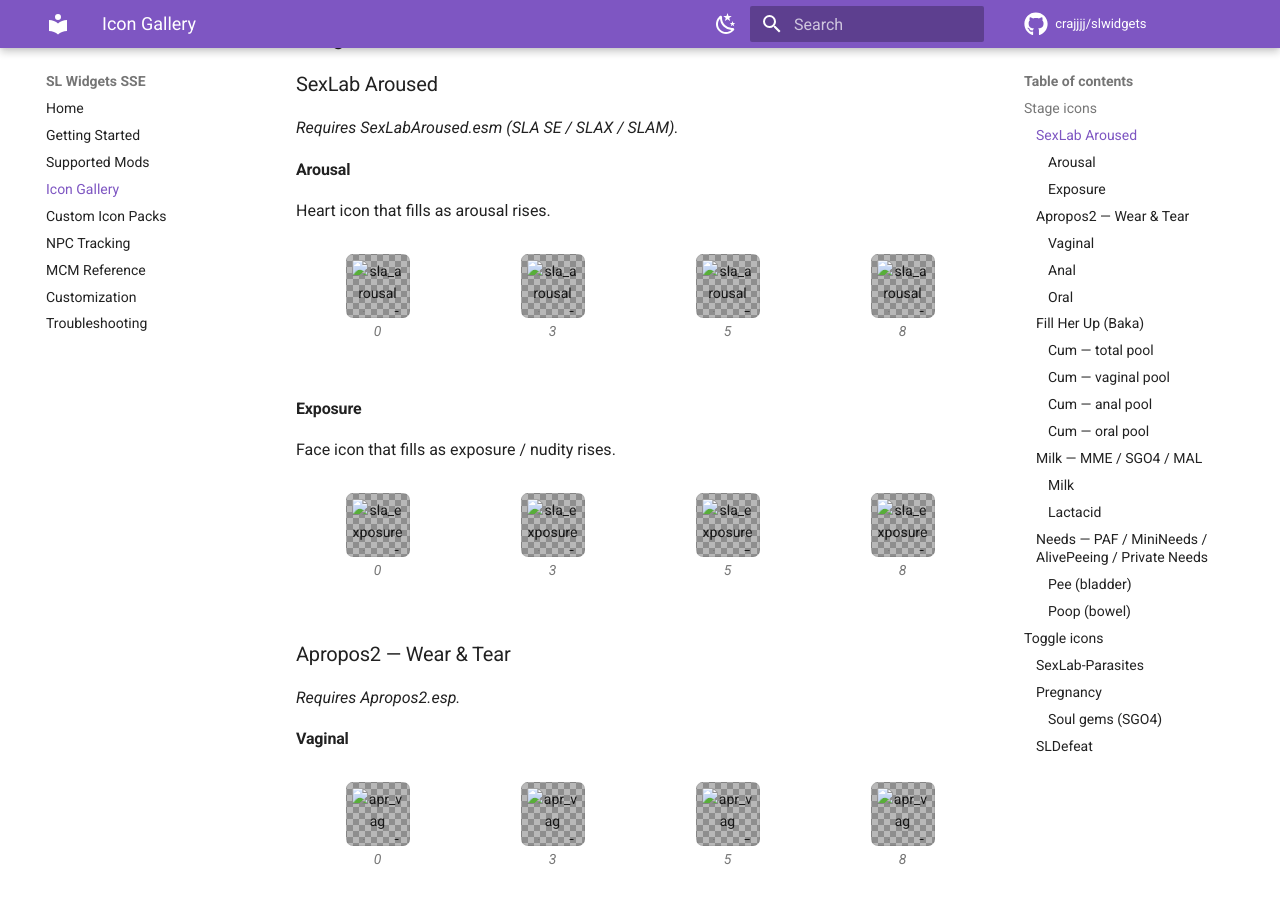
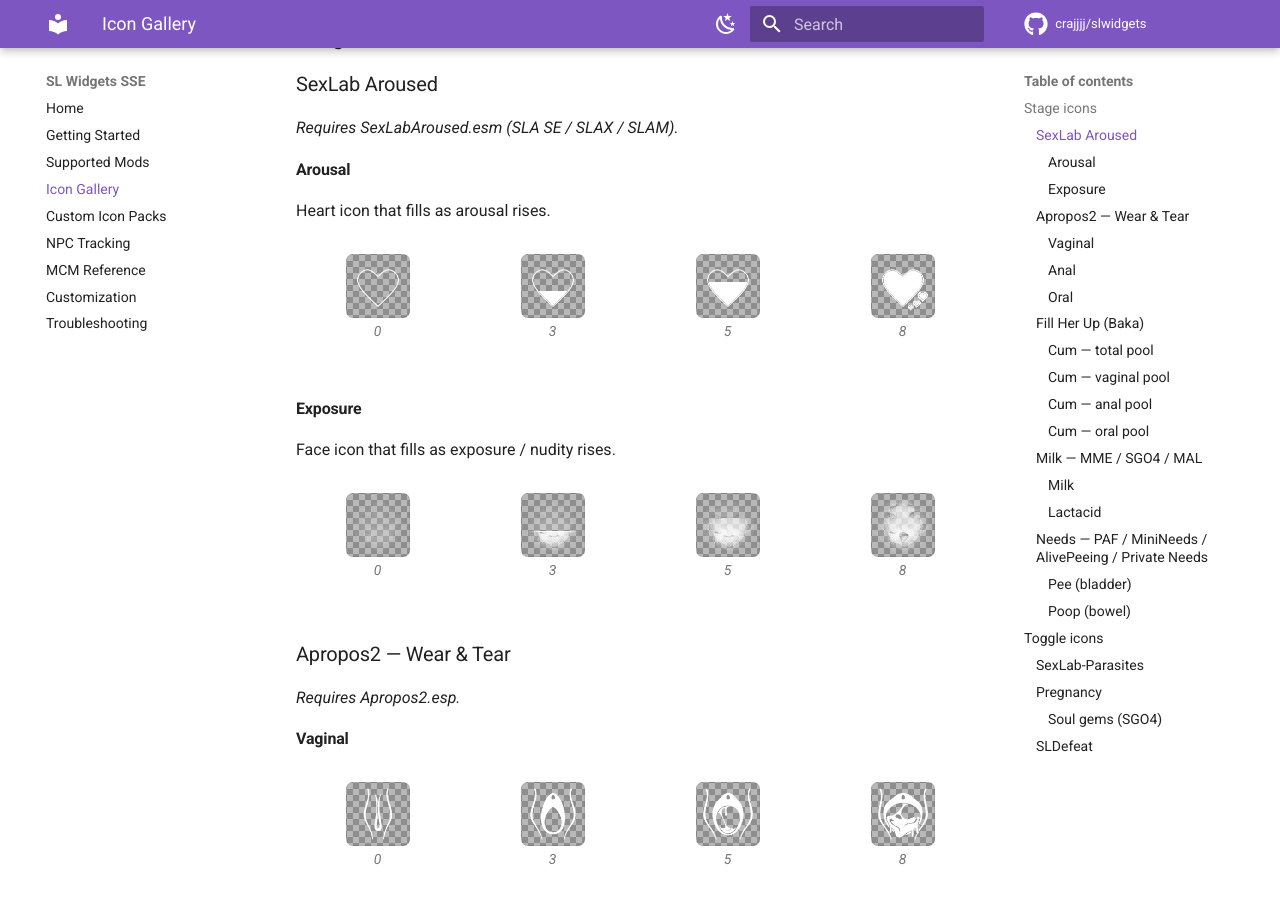
Before and after one commit to crajjjj/slwidgets, an MkDocs documentation site: the page built from docs/icons.md, in a window 1280 px wide and 900 px high, scrolled down 423 px. Built offline with MkDocs 1.6.1 and Material for MkDocs 9.7.7, drawn with Linux system fonts in a browser that asks for light colours; comment, search, counter and statistics services are not loaded.

Commit message:
Fix icon image paths for directory-URL mode
Pages use directory URLs (/icons/, /custom-packs/), so raw-HTML
<img> src must be ../assets/... not assets/... (MkDocs only rewrites
Markdown image paths, not raw HTML, so --strict didn't flag it).

```diff
--- a/build_icon_page.py
+++ b/build_icon_page.py
@@ -54,7 +54,7 @@
         fn = convert(f"{folder}/{prefix}{i}.dds", f"{key}_{i}")
         md.append(
             f'<figure class="icon-cell">'
-            f'<img src="assets/icons/{fn}" alt="{key} stage {i}">'
+            f'<img src="../assets/icons/{fn}" alt="{key} stage {i}">'
             f'<figcaption>{i}</figcaption></figure>'
         )
     md.append("\n</div>\n")
@@ -68,7 +68,7 @@
         fn = convert(rel, safe)
         md.append(
             f'<figure class="icon-cell icon-cell--wide">'
-            f'<img src="assets/icons/{fn}" alt="{caption}">'
+            f'<img src="../assets/icons/{fn}" alt="{caption}">'
             f'<figcaption>{caption}</figcaption></figure>'
         )
     md.append("\n</div>\n")
@@ -166,7 +166,7 @@
     fn = convert(f"pregnancymod/{gem_files[idx]}", f"preg_gems_{idx}")
     md.append(
         f'<figure class="icon-cell">'
-        f'<img src="assets/icons/{fn}" alt="soul gems stage {idx}">'
+        f'<img src="../assets/icons/{fn}" alt="soul gems stage {idx}">'
         f'<figcaption>{idx + 1}</figcaption></figure>'
     )
 md.append("\n</div>\n")
--- a/build_packs_page.py
+++ b/build_packs_page.py
@@ -76,7 +76,7 @@
 
 
 def fig(fn, alt, caption):
-    return (f'<figure class="icon-cell"><img src="assets/packs/{fn}" alt="{alt}">'
+    return (f'<figure class="icon-cell"><img src="../assets/packs/{fn}" alt="{alt}">'
             f'<figcaption>{caption}</figcaption></figure>')
 
 
--- a/docs/icons.md
+++ b/docs/icons.md
@@ -23,10 +23,10 @@
 
 <div class="icon-grid" markdown>
 
-<figure class="icon-cell"><img src="assets/icons/sla_arousal_0.png" alt="sla_arousal stage 0"><figcaption>0</figcaption></figure>
-<figure class="icon-cell"><img src="assets/icons/sla_arousal_3.png" alt="sla_arousal stage 3"><figcaption>3</figcaption></figure>
-<figure class="icon-cell"><img src="assets/icons/sla_arousal_5.png" alt="sla_arousal stage 5"><figcaption>5</figcaption></figure>
-<figure class="icon-cell"><img src="assets/icons/sla_arousal_8.png" alt="sla_arousal stage 8"><figcaption>8</figcaption></figure>
+<figure class="icon-cell"><img src="../assets/icons/sla_arousal_0.png" alt="sla_arousal stage 0"><figcaption>0</figcaption></figure>
+<figure class="icon-cell"><img src="../assets/icons/sla_arousal_3.png" alt="sla_arousal stage 3"><figcaption>3</figcaption></figure>
+<figure class="icon-cell"><img src="../assets/icons/sla_arousal_5.png" alt="sla_arousal stage 5"><figcaption>5</figcaption></figure>
+<figure class="icon-cell"><img src="../assets/icons/sla_arousal_8.png" alt="sla_arousal stage 8"><figcaption>8</figcaption></figure>
 
 </div>
 
@@ -37,10 +37,10 @@
 
 <div class="icon-grid" markdown>
 
-<figure class="icon-cell"><img src="assets/icons/sla_exposure_0.png" alt="sla_exposure stage 0"><figcaption>0</figcaption></figure>
-<figure class="icon-cell"><img src="assets/icons/sla_exposure_3.png" alt="sla_exposure stage 3"><figcaption>3</figcaption></figure>
-<figure class="icon-cell"><img src="assets/icons/sla_exposure_5.png" alt="sla_exposure stage 5"><figcaption>5</figcaption></figure>
-<figure class="icon-cell"><img src="assets/icons/sla_exposure_8.png" alt="sla_exposure stage 8"><figcaption>8</figcaption></figure>
+<figure class="icon-cell"><img src="../assets/icons/sla_exposure_0.png" alt="sla_exposure stage 0"><figcaption>0</figcaption></figure>
+<figure class="icon-cell"><img src="../assets/icons/sla_exposure_3.png" alt="sla_exposure stage 3"><figcaption>3</figcaption></figure>
+<figure class="icon-cell"><img src="../assets/icons/sla_exposure_5.png" alt="sla_exposure stage 5"><figcaption>5</figcaption></figure>
+<figure class="icon-cell"><img src="../assets/icons/sla_exposure_8.png" alt="sla_exposure stage 8"><figcaption>8</figcaption></figure>
 
 </div>
 
@@ -54,10 +54,10 @@
 
 <div class="icon-grid" markdown>
 
-<figure class="icon-cell"><img src="assets/icons/apr_vag_0.png" alt="apr_vag stage 0"><figcaption>0</figcaption></figure>
-<figure class="icon-cell"><img src="assets/icons/apr_vag_3.png" alt="apr_vag stage 3"><figcaption>3</figcaption></figure>
-<figure class="icon-cell"><img src="assets/icons/apr_vag_5.png" alt="apr_vag stage 5"><figcaption>5</figcaption></figure>
-<figure class="icon-cell"><img src="assets/icons/apr_vag_8.png" alt="apr_vag stage 8"><figcaption>8</figcaption></figure>
+<figure class="icon-cell"><img src="../assets/icons/apr_vag_0.png" alt="apr_vag stage 0"><figcaption>0</figcaption></figure>
+<figure class="icon-cell"><img src="../assets/icons/apr_vag_3.png" alt="apr_vag stage 3"><figcaption>3</figcaption></figure>
+<figure class="icon-cell"><img src="../assets/icons/apr_vag_5.png" alt="apr_vag stage 5"><figcaption>5</figcaption></figure>
+<figure class="icon-cell"><img src="../assets/icons/apr_vag_8.png" alt="apr_vag stage 8"><figcaption>8</figcaption></figure>
 
 </div>
 
@@ -66,10 +66,10 @@
 
 <div class="icon-grid" markdown>
 
-<figure class="icon-cell"><img src="assets/icons/apr_anal_0.png" alt="apr_anal stage 0"><figcaption>0</figcaption></figure>
-<figure class="icon-cell"><img src="assets/icons/apr_anal_3.png" alt="apr_anal stage 3"><figcaption>3</figcaption></figure>
-<figure class="icon-cell"><img src="assets/icons/apr_anal_5.png" alt="apr_anal stage 5"><figcaption>5</figcaption></figure>
-<figure class="icon-cell"><img src="assets/icons/apr_anal_8.png" alt="apr_anal stage 8"><figcaption>8</figcaption></figure>
+<figure class="icon-cell"><img src="../assets/icons/apr_anal_0.png" alt="apr_anal stage 0"><figcaption>0</figcaption></figure>
+<figure class="icon-cell"><img src="../assets/icons/apr_anal_3.png" alt="apr_anal stage 3"><figcaption>3</figcaption></figure>
+<figure class="icon-cell"><img src="../assets/icons/apr_anal_5.png" alt="apr_anal stage 5"><figcaption>5</figcaption></figure>
+<figure class="icon-cell"><img src="../assets/icons/apr_anal_8.png" alt="apr_anal stage 8"><figcaption>8</figcaption></figure>
 
 </div>
 
@@ -78,10 +78,10 @@
 
 <div class="icon-grid" markdown>
 
-<figure class="icon-cell"><img src="assets/icons/apr_oral_0.png" alt="apr_oral stage 0"><figcaption>0</figcaption></figure>
-<figure class="icon-cell"><img src="assets/icons/apr_oral_3.png" alt="apr_oral stage 3"><figcaption>3</figcaption></figure>
-<figure class="icon-cell"><img src="assets/icons/apr_oral_5.png" alt="apr_oral stage 5"><figcaption>5</figcaption></figure>
-<figure class="icon-cell"><img src="assets/icons/apr_oral_8.png" alt="apr_oral stage 8"><figcaption>8</figcaption></figure>
+<figure class="icon-cell"><img src="../assets/icons/apr_oral_0.png" alt="apr_oral stage 0"><figcaption>0</figcaption></figure>
+<figure class="icon-cell"><img src="../assets/icons/apr_oral_3.png" alt="apr_oral stage 3"><figcaption>3</figcaption></figure>
+<figure class="icon-cell"><img src="../assets/icons/apr_oral_5.png" alt="apr_oral stage 5"><figcaption>5</figcaption></figure>
+<figure class="icon-cell"><img src="../assets/icons/apr_oral_8.png" alt="apr_oral stage 8"><figcaption>8</figcaption></figure>
 
 </div>
 
@@ -95,10 +95,10 @@
 
 <div class="icon-grid" markdown>
 
-<figure class="icon-cell"><img src="assets/icons/fhu_total_0.png" alt="fhu_total stage 0"><figcaption>0</figcaption></figure>
-<figure class="icon-cell"><img src="assets/icons/fhu_total_3.png" alt="fhu_total stage 3"><figcaption>3</figcaption></figure>
-<figure class="icon-cell"><img src="assets/icons/fhu_total_5.png" alt="fhu_total stage 5"><figcaption>5</figcaption></figure>
-<figure class="icon-cell"><img src="assets/icons/fhu_total_8.png" alt="fhu_total stage 8"><figcaption>8</figcaption></figure>
+<figure class="icon-cell"><img src="../assets/icons/fhu_total_0.png" alt="fhu_total stage 0"><figcaption>0</figcaption></figure>
+<figure class="icon-cell"><img src="../assets/icons/fhu_total_3.png" alt="fhu_total stage 3"><figcaption>3</figcaption></figure>
+<figure class="icon-cell"><img src="../assets/icons/fhu_total_5.png" alt="fhu_total stage 5"><figcaption>5</figcaption></figure>
+<figure class="icon-cell"><img src="../assets/icons/fhu_total_8.png" alt="fhu_total stage 8"><figcaption>8</figcaption></figure>
 
 </div>
 
@@ -107,10 +107,10 @@
 
 <div class="icon-grid" markdown>
 
-<figure class="icon-cell"><img src="assets/icons/fhu_vag_0.png" alt="fhu_vag stage 0"><figcaption>0</figcaption></figure>
-<figure class="icon-cell"><img src="assets/icons/fhu_vag_3.png" alt="fhu_vag stage 3"><figcaption>3</figcaption></figure>
-<figure class="icon-cell"><img src="assets/icons/fhu_vag_5.png" alt="fhu_vag stage 5"><figcaption>5</figcaption></figure>
-<figure class="icon-cell"><img src="assets/icons/fhu_vag_8.png" alt="fhu_vag stage 8"><figcaption>8</figcaption></figure>
+<figure class="icon-cell"><img src="../assets/icons/fhu_vag_0.png" alt="fhu_vag stage 0"><figcaption>0</figcaption></figure>
+<figure class="icon-cell"><img src="../assets/icons/fhu_vag_3.png" alt="fhu_vag stage 3"><figcaption>3</figcaption></figure>
+<figure class="icon-cell"><img src="../assets/icons/fhu_vag_5.png" alt="fhu_vag stage 5"><figcaption>5</figcaption></figure>
+<figure class="icon-cell"><img src="../assets/icons/fhu_vag_8.png" alt="fhu_vag stage 8"><figcaption>8</figcaption></figure>
 
 </div>
 
@@ -119,10 +119,10 @@
 
 <div class="icon-grid" markdown>
 
-<figure class="icon-cell"><img src="assets/icons/fhu_anal_0.png" alt="fhu_anal stage 0"><figcaption>0</figcaption></figure>
-<figure class="icon-cell"><img src="assets/icons/fhu_anal_3.png" alt="fhu_anal stage 3"><figcaption>3</figcaption></figure>
-<figure class="icon-cell"><img src="assets/icons/fhu_anal_5.png" alt="fhu_anal stage 5"><figcaption>5</figcaption></figure>
-<figure class="icon-cell"><img src="assets/icons/fhu_anal_8.png" alt="fhu_anal stage 8"><figcaption>8</figcaption></figure>
+<figure class="icon-cell"><img src="../assets/icons/fhu_anal_0.png" alt="fhu_anal stage 0"><figcaption>0</figcaption></figure>
+<figure class="icon-cell"><img src="../assets/icons/fhu_anal_3.png" alt="fhu_anal stage 3"><figcaption>3</figcaption></figure>
+<figure class="icon-cell"><img src="../assets/icons/fhu_anal_5.png" alt="fhu_anal stage 5"><figcaption>5</figcaption></figure>
+<figure class="icon-cell"><img src="../assets/icons/fhu_anal_8.png" alt="fhu_anal stage 8"><figcaption>8</figcaption></figure>
 
 </div>
 
@@ -131,10 +131,10 @@
 
 <div class="icon-grid" markdown>
 
-<figure class="icon-cell"><img src="assets/icons/fhu_oral_0.png" alt="fhu_oral stage 0"><figcaption>0</figcaption></figure>
-<figure class="icon-cell"><img src="assets/icons/fhu_oral_3.png" alt="fhu_oral stage 3"><figcaption>3</figcaption></figure>
-<figure class="icon-cell"><img src="assets/icons/fhu_oral_5.png" alt="fhu_oral stage 5"><figcaption>5</figcaption></figure>
-<figure class="icon-cell"><img src="assets/icons/fhu_oral_8.png" alt="fhu_oral stage 8"><figcaption>8</figcaption></figure>
+<figure class="icon-cell"><img src="../assets/icons/fhu_oral_0.png" alt="fhu_oral stage 0"><figcaption>0</figcaption></figure>
+<figure class="icon-cell"><img src="../assets/icons/fhu_oral_3.png" alt="fhu_oral stage 3"><figcaption>3</figcaption></figure>
+<figure class="icon-cell"><img src="../assets/icons/fhu_oral_5.png" alt="fhu_oral stage 5"><figcaption>5</figcaption></figure>
+<figure class="icon-cell"><img src="../assets/icons/fhu_oral_8.png" alt="fhu_oral stage 8"><figcaption>8</figcaption></figure>
 
 </div>
 
@@ -148,10 +148,10 @@
 
 <div class="icon-grid" markdown>
 
-<figure class="icon-cell"><img src="assets/icons/mme_milk_0.png" alt="mme_milk stage 0"><figcaption>0</figcaption></figure>
-<figure class="icon-cell"><img src="assets/icons/mme_milk_3.png" alt="mme_milk stage 3"><figcaption>3</figcaption></figure>
-<figure class="icon-cell"><img src="assets/icons/mme_milk_5.png" alt="mme_milk stage 5"><figcaption>5</figcaption></figure>
-<figure class="icon-cell"><img src="assets/icons/mme_milk_8.png" alt="mme_milk stage 8"><figcaption>8</figcaption></figure>
+<figure class="icon-cell"><img src="../assets/icons/mme_milk_0.png" alt="mme_milk stage 0"><figcaption>0</figcaption></figure>
+<figure class="icon-cell"><img src="../assets/icons/mme_milk_3.png" alt="mme_milk stage 3"><figcaption>3</figcaption></figure>
+<figure class="icon-cell"><img src="../assets/icons/mme_milk_5.png" alt="mme_milk stage 5"><figcaption>5</figcaption></figure>
+<figure class="icon-cell"><img src="../assets/icons/mme_milk_8.png" alt="mme_milk stage 8"><figcaption>8</figcaption></figure>
 
 </div>
 
@@ -162,10 +162,10 @@
 
 <div class="icon-grid" markdown>
 
-<figure class="icon-cell"><img src="assets/icons/mme_lact_0.png" alt="mme_lact stage 0"><figcaption>0</figcaption></figure>
-<figure class="icon-cell"><img src="assets/icons/mme_lact_3.png" alt="mme_lact stage 3"><figcaption>3</figcaption></figure>
-<figure class="icon-cell"><img src="assets/icons/mme_lact_5.png" alt="mme_lact stage 5"><figcaption>5</figcaption></figure>
-<figure class="icon-cell"><img src="assets/icons/mme_lact_8.png" alt="mme_lact stage 8"><figcaption>8</figcaption></figure>
+<figure class="icon-cell"><img src="../assets/icons/mme_lact_0.png" alt="mme_lact stage 0"><figcaption>0</figcaption></figure>
+<figure class="icon-cell"><img src="../assets/icons/mme_lact_3.png" alt="mme_lact stage 3"><figcaption>3</figcaption></figure>
+<figure class="icon-cell"><img src="../assets/icons/mme_lact_5.png" alt="mme_lact stage 5"><figcaption>5</figcaption></figure>
+<figure class="icon-cell"><img src="../assets/icons/mme_lact_8.png" alt="mme_lact stage 8"><figcaption>8</figcaption></figure>
 
 </div>
 
@@ -179,10 +179,10 @@
 
 <div class="icon-grid" markdown>
 
-<figure class="icon-cell"><img src="assets/icons/paf_pee_0.png" alt="paf_pee stage 0"><figcaption>0</figcaption></figure>
-<figure class="icon-cell"><img src="assets/icons/paf_pee_1.png" alt="paf_pee stage 1"><figcaption>1</figcaption></figure>
-<figure class="icon-cell"><img src="assets/icons/paf_pee_3.png" alt="paf_pee stage 3"><figcaption>3</figcaption></figure>
-<figure class="icon-cell"><img src="assets/icons/paf_pee_4.png" alt="paf_pee stage 4"><figcaption>4</figcaption></figure>
+<figure class="icon-cell"><img src="../assets/icons/paf_pee_0.png" alt="paf_pee stage 0"><figcaption>0</figcaption></figure>
+<figure class="icon-cell"><img src="../assets/icons/paf_pee_1.png" alt="paf_pee stage 1"><figcaption>1</figcaption></figure>
+<figure class="icon-cell"><img src="../assets/icons/paf_pee_3.png" alt="paf_pee stage 3"><figcaption>3</figcaption></figure>
+<figure class="icon-cell"><img src="../assets/icons/paf_pee_4.png" alt="paf_pee stage 4"><figcaption>4</figcaption></figure>
 
 </div>
 
@@ -191,10 +191,10 @@
 
 <div class="icon-grid" markdown>
 
-<figure class="icon-cell"><img src="assets/icons/paf_poop_0.png" alt="paf_poop stage 0"><figcaption>0</figcaption></figure>
-<figure class="icon-cell"><img src="assets/icons/paf_poop_1.png" alt="paf_poop stage 1"><figcaption>1</figcaption></figure>
-<figure class="icon-cell"><img src="assets/icons/paf_poop_3.png" alt="paf_poop stage 3"><figcaption>3</figcaption></figure>
-<figure class="icon-cell"><img src="assets/icons/paf_poop_4.png" alt="paf_poop stage 4"><figcaption>4</figcaption></figure>
+<figure class="icon-cell"><img src="../assets/icons/paf_poop_0.png" alt="paf_poop stage 0"><figcaption>0</figcaption></figure>
+<figure class="icon-cell"><img src="../assets/icons/paf_poop_1.png" alt="paf_poop stage 1"><figcaption>1</figcaption></figure>
+<figure class="icon-cell"><img src="../assets/icons/paf_poop_3.png" alt="paf_poop stage 3"><figcaption>3</figcaption></figure>
+<figure class="icon-cell"><img src="../assets/icons/paf_poop_4.png" alt="paf_poop stage 4"><figcaption>4</figcaption></figure>
 
 </div>
 
@@ -208,9 +208,9 @@
 
 <div class="icon-grid" markdown>
 
-<figure class="icon-cell icon-cell--wide"><img src="assets/icons/slp_parasite0.png" alt="Spider eggs"><figcaption>Spider eggs</figcaption></figure>
-<figure class="icon-cell icon-cell--wide"><img src="assets/icons/slp_parasite2.png" alt="Chaurus worm"><figcaption>Chaurus worm</figcaption></figure>
-<figure class="icon-cell icon-cell--wide"><img src="assets/icons/slp_parasite1.png" alt="Chaurus worm (vaginal)"><figcaption>Chaurus worm (vaginal)</figcaption></figure>
+<figure class="icon-cell icon-cell--wide"><img src="../assets/icons/slp_parasite0.png" alt="Spider eggs"><figcaption>Spider eggs</figcaption></figure>
+<figure class="icon-cell icon-cell--wide"><img src="../assets/icons/slp_parasite2.png" alt="Chaurus worm"><figcaption>Chaurus worm</figcaption></figure>
+<figure class="icon-cell icon-cell--wide"><img src="../assets/icons/slp_parasite1.png" alt="Chaurus worm (vaginal)"><figcaption>Chaurus worm (vaginal)</figcaption></figure>
 
 </div>
 
@@ -221,18 +221,18 @@
 
 <div class="icon-grid" markdown>
 
-<figure class="icon-cell icon-cell--wide"><img src="assets/icons/preg_cum.png" alt="Cum inflation"><figcaption>Cum inflation</figcaption></figure>
-<figure class="icon-cell icon-cell--wide"><img src="assets/icons/preg_cum1.png" alt="Cum inflation (alt)"><figcaption>Cum inflation (alt)</figcaption></figure>
-<figure class="icon-cell icon-cell--wide"><img src="assets/icons/preg_ovulation.png" alt="Ovulation"><figcaption>Ovulation</figcaption></figure>
-<figure class="icon-cell icon-cell--wide"><img src="assets/icons/preg_basic.png" alt="Pregnant (basic)"><figcaption>Pregnant (basic)</figcaption></figure>
-<figure class="icon-cell icon-cell--wide"><img src="assets/icons/preg_preg1.png" alt="Trimester 1"><figcaption>Trimester 1</figcaption></figure>
-<figure class="icon-cell icon-cell--wide"><img src="assets/icons/preg_preg2.png" alt="Trimester 2"><figcaption>Trimester 2</figcaption></figure>
-<figure class="icon-cell icon-cell--wide"><img src="assets/icons/preg_preg3.png" alt="Trimester 3"><figcaption>Trimester 3</figcaption></figure>
-<figure class="icon-cell icon-cell--wide"><img src="assets/icons/preg_fetus.png" alt="Fetus"><figcaption>Fetus</figcaption></figure>
-<figure class="icon-cell icon-cell--wide"><img src="assets/icons/preg_eggs.png" alt="Eggs (EggFactory)"><figcaption>Eggs (EggFactory)</figcaption></figure>
-<figure class="icon-cell icon-cell--wide"><img src="assets/icons/preg_chaurusEggs.png" alt="Chaurus eggs (Estrus)"><figcaption>Chaurus eggs (Estrus)</figcaption></figure>
-<figure class="icon-cell icon-cell--wide"><img src="assets/icons/preg_spiderEggs.png" alt="Spider eggs (Estrus)"><figcaption>Spider eggs (Estrus)</figcaption></figure>
-<figure class="icon-cell icon-cell--wide"><img src="assets/icons/preg_spheres.png" alt="Dwemer spheres (Estrus)"><figcaption>Dwemer spheres (Estrus)</figcaption></figure>
+<figure class="icon-cell icon-cell--wide"><img src="../assets/icons/preg_cum.png" alt="Cum inflation"><figcaption>Cum inflation</figcaption></figure>
+<figure class="icon-cell icon-cell--wide"><img src="../assets/icons/preg_cum1.png" alt="Cum inflation (alt)"><figcaption>Cum inflation (alt)</figcaption></figure>
+<figure class="icon-cell icon-cell--wide"><img src="../assets/icons/preg_ovulation.png" alt="Ovulation"><figcaption>Ovulation</figcaption></figure>
+<figure class="icon-cell icon-cell--wide"><img src="../assets/icons/preg_basic.png" alt="Pregnant (basic)"><figcaption>Pregnant (basic)</figcaption></figure>
+<figure class="icon-cell icon-cell--wide"><img src="../assets/icons/preg_preg1.png" alt="Trimester 1"><figcaption>Trimester 1</figcaption></figure>
+<figure class="icon-cell icon-cell--wide"><img src="../assets/icons/preg_preg2.png" alt="Trimester 2"><figcaption>Trimester 2</figcaption></figure>
+<figure class="icon-cell icon-cell--wide"><img src="../assets/icons/preg_preg3.png" alt="Trimester 3"><figcaption>Trimester 3</figcaption></figure>
+<figure class="icon-cell icon-cell--wide"><img src="../assets/icons/preg_fetus.png" alt="Fetus"><figcaption>Fetus</figcaption></figure>
+<figure class="icon-cell icon-cell--wide"><img src="../assets/icons/preg_eggs.png" alt="Eggs (EggFactory)"><figcaption>Eggs (EggFactory)</figcaption></figure>
+<figure class="icon-cell icon-cell--wide"><img src="../assets/icons/preg_chaurusEggs.png" alt="Chaurus eggs (Estrus)"><figcaption>Chaurus eggs (Estrus)</figcaption></figure>
+<figure class="icon-cell icon-cell--wide"><img src="../assets/icons/preg_spiderEggs.png" alt="Spider eggs (Estrus)"><figcaption>Spider eggs (Estrus)</figcaption></figure>
+<figure class="icon-cell icon-cell--wide"><img src="../assets/icons/preg_spheres.png" alt="Dwemer spheres (Estrus)"><figcaption>Dwemer spheres (Estrus)</figcaption></figure>
 
 </div>
 
@@ -243,10 +243,10 @@
 
 <div class="icon-grid" markdown>
 
-<figure class="icon-cell"><img src="assets/icons/preg_gems_0.png" alt="soul gems stage 0"><figcaption>1</figcaption></figure>
-<figure class="icon-cell"><img src="assets/icons/preg_gems_2.png" alt="soul gems stage 2"><figcaption>3</figcaption></figure>
-<figure class="icon-cell"><img src="assets/icons/preg_gems_3.png" alt="soul gems stage 3"><figcaption>4</figcaption></figure>
-<figure class="icon-cell"><img src="assets/icons/preg_gems_5.png" alt="soul gems stage 5"><figcaption>6</figcaption></figure>
+<figure class="icon-cell"><img src="../assets/icons/preg_gems_0.png" alt="soul gems stage 0"><figcaption>1</figcaption></figure>
+<figure class="icon-cell"><img src="../assets/icons/preg_gems_2.png" alt="soul gems stage 2"><figcaption>3</figcaption></figure>
+<figure class="icon-cell"><img src="../assets/icons/preg_gems_3.png" alt="soul gems stage 3"><figcaption>4</figcaption></figure>
+<figure class="icon-cell"><img src="../assets/icons/preg_gems_5.png" alt="soul gems stage 5"><figcaption>6</figcaption></figure>
 
 </div>
 
@@ -257,6 +257,6 @@
 
 <div class="icon-grid" markdown>
 
-<figure class="icon-cell icon-cell--wide"><img src="assets/icons/defeat_raped.png" alt="Weakened / raped"><figcaption>Weakened / raped</figcaption></figure>
+<figure class="icon-cell icon-cell--wide"><img src="../assets/icons/defeat_raped.png" alt="Weakened / raped"><figcaption>Weakened / raped</figcaption></figure>
 
 </div>
```
Also changed, not shown: docs/custom-packs.md (+34 -34 lines).
